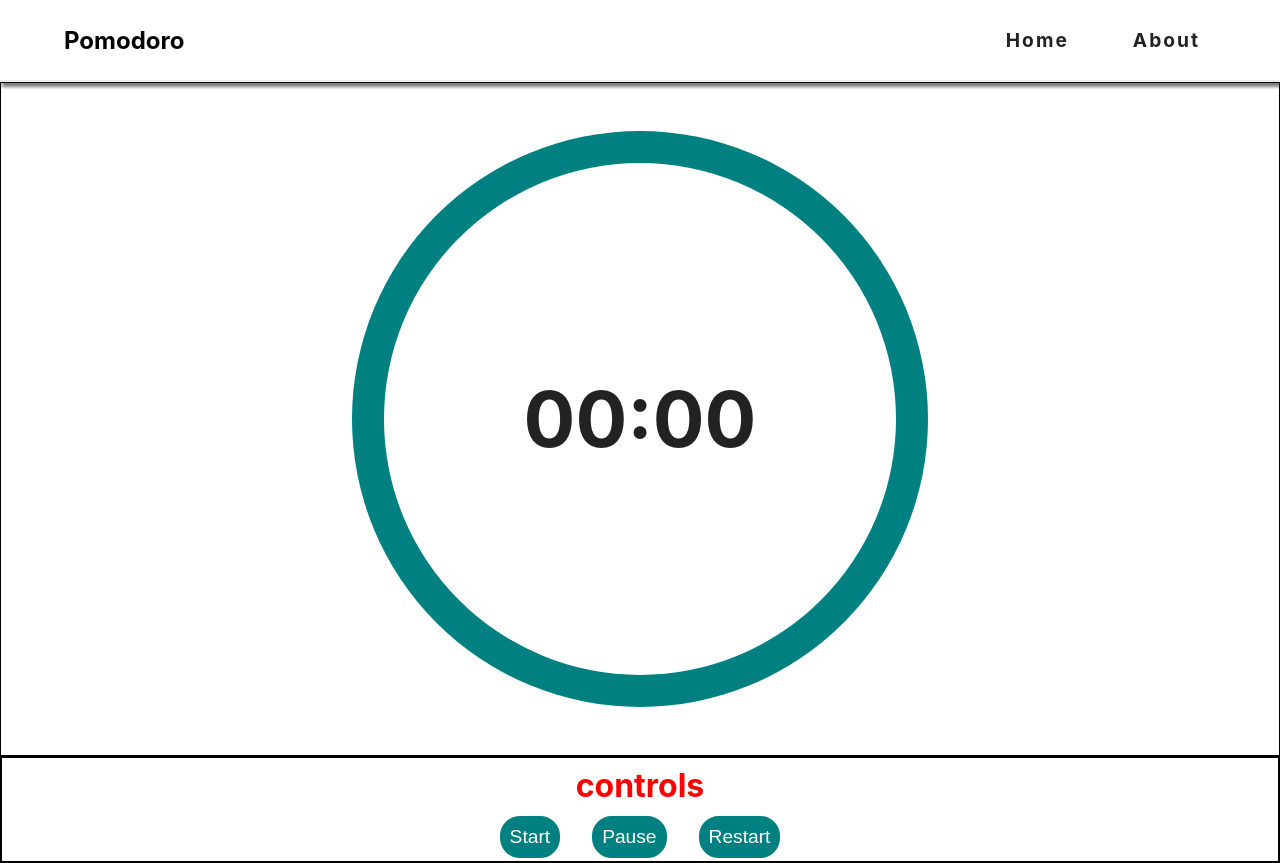
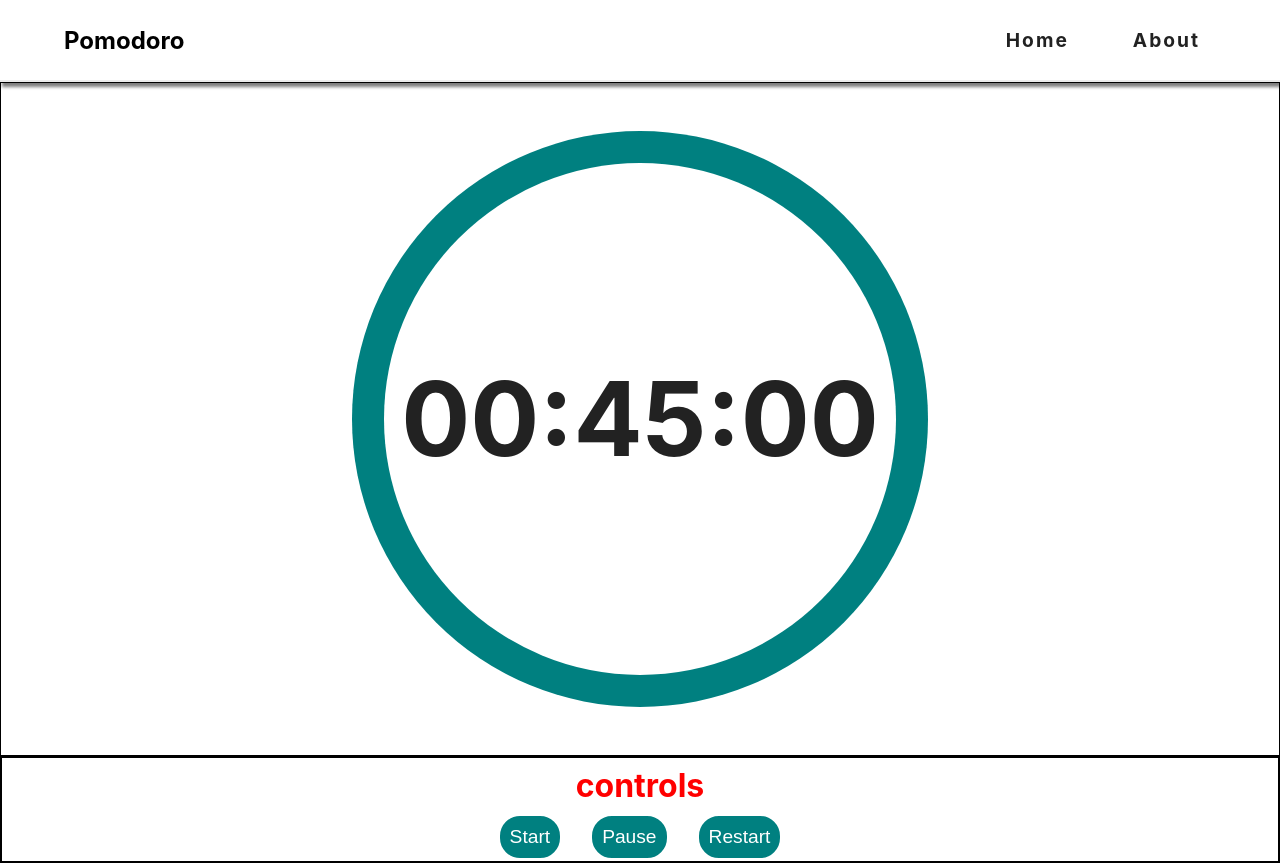
Before and after one commit to JMChurchill/Pomodoro-react-app, a React (Create React App) app in the folder pomodoro-timer/: page / in a window 1280 px wide. Built offline with nearby package versions, Linux system fonts and the light colour scheme.

Commit message:
can edit time

```diff
--- a/pomodoro-timer/src/Components/Timer.js
+++ b/pomodoro-timer/src/Components/Timer.js
@@ -1,18 +1,99 @@
-import React from "react";
+import React, { useState } from "react";
 
-const Timer = ({ time }) => {
+const Timer = ({ time, isEditing, setIsEditing, setTimer }) => {
   // const theT = time;
+  // console.log(time);
+  // const { hours, minutes, seconds } = time;
+  const [secs, setSecs] = useState(0);
+  const [mins, setMins] = useState(0);
+  const [ho, setHo] = useState(0);
+
+  const secondsToHms = (value) => {
+    // console.log(value);
+    const sec = parseInt(value, 10); // convert value to number if it's string
+    let hours = Math.floor(sec / 3600); // get hours
+    let minutes = Math.floor((sec - hours * 3600) / 60); // get minutes
+    let seconds = sec - hours * 3600 - minutes * 60; //  get seconds
+    // add 0 if value < 10; Example: 2 => 02
+    if (hours < 10) {
+      hours = "0" + hours;
+    }
+    if (minutes < 10) {
+      minutes = "0" + minutes;
+    }
+    if (seconds < 10) {
+      seconds = "0" + seconds;
+    }
+    return hours + ":" + minutes + ":" + seconds; // Return is HH : MM : SS
+  };
+
   let formattedTime;
   if (time !== null) {
-    formattedTime = time.toLocaleTimeString();
+    console.log(time);
+    formattedTime = secondsToHms(time);
+    // formattedTime = `${hours}:${minutes}:${seconds}`;
   }
+  const hmsToSeconds = () => {
+    console.log(ho, mins, secs);
+    return ho * 60 * 60 + mins * 60 + secs;
+  };
+  const newTimeSubmit = (e) => {
+    e.preventDefault();
+    console.log("updating timer");
+    // setTimer();
+    // console.log(hmsToSeconds());
+    let totalS = hmsToSeconds();
+    // console.log(totalS);
+    setTimer(totalS);
+    // setTimer();
+    setIsEditing(false);
+  };
+
   return (
     <section className="timer-section">
       <div className="outer-circle">
         <div className="inner-circle">
           <div className="timer">
             {/* <p>{time.toLocaleTimeString()}</p> */}
-            <p>{formattedTime == null ? "00:00" : `${formattedTime}`}</p>
+            {isEditing ? (
+              <form className="time-input" onSubmit={newTimeSubmit}>
+                {/* <form onSubmit={newTimeSubmit}> */}
+                <input
+                  type="numbers"
+                  name="hours"
+                  id="hours"
+                  onChange={(e) => setHo(e.target.value.replace(/\D/, ""))}
+                  value={ho}
+                  className="hours-input"
+                ></input>
+                <p className="colon">:</p>
+                <input
+                  type="numbers"
+                  name="minutes"
+                  id="minutes"
+                  onChange={(e) => {
+                    setMins(e.target.value.replace(/\D/, ""));
+                  }}
+                  value={mins}
+                  className="minutes-input"
+                ></input>
+                <p className="colon">:</p>
+                <input
+                  type="numbers"
+                  name="seconds"
+                  id="seconds"
+                  onChange={(e) => setSecs(e.target.value.replace(/\D/, ""))}
+                  value={secs}
+                  className="seconds-input"
+                />
+                <input type="submit" className="hidden-submit" />
+              </form>
+            ) : (
+              // </div>
+              <p onClick={() => setIsEditing(!isEditing)}>
+                {formattedTime == null ? `00:00:00` : `${formattedTime}`}
+              </p>
+            )}
           </div>
         </div>
       </div>
--- a/pomodoro-timer/src/index.css
+++ b/pomodoro-timer/src/index.css
@@ -190,9 +190,45 @@ Controlbar
 
 .timer p {
   color: var(--mainBlack);
+  font-size: 8vw;
+  font-weight: bold;
+}
+.timer .time-input {
+  /* display: inline-flex; */
+
+  display: inline-flex;
+  flex-wrap: wrap;
+  flex-direction: row;
+  align-content: stretch;
+  justify-content: space-evenly;
+  align-items: baseline;
+}
+
+.timer .time-input input {
   font-size: 6vw;
   font-weight: bold;
+  width: 10vw;
+  height: 10vw;
+  text-align: center;
+  /* text-align: end; */
+  /* position: absolute; */
+  /* top: 50%; */
+  /* left: 50%; */
+  /* transform: translate(-50%, -50%); */
 }
+.timer .time-input .minutes-input {
+  /* text-align: center;
+  color: red; */
+}
+
+.timer .time-input .seconds-input {
+  /* text-align: center;
+  color: rebeccapurple !important; */
+}
+.hidden-submit {
+  display: none;
+}
+
 @media screen and (max-width: 576px) {
   .control-bar h2 {
     /* margin: 0.5rem 0;
@@ -227,4 +263,18 @@ Controlbar
     font-size: 15vw;
     /* font-weight: bold; */
   }
+  .timer .time-input input {
+    font-size: 8vw;
+    /* font-weight: bold; */
+    width: 15vw;
+    height: 15vw;
+    text-align: center;
+    transform: translate(-0%, -10%);
+
+    /* text-align: end; */
+    /* position: absolute; */
+    /* top: 50%; */
+    /* left: 50%; */
+    /* transform: translate(-50%, -50%); */
+  }
 }
--- a/pomodoro-timer/src/pages/Home.js
+++ b/pomodoro-timer/src/pages/Home.js
@@ -1,4 +1,4 @@
-import React, { useState } from "react";
+import React, { useState, useEffect } from "react";
 
 // import components
 import ControlBar from "../Components/ControlBar";
@@ -7,66 +7,71 @@ import Timer from "../Components/Timer";
 
 const Home = () => {
   const [isStarted, setIsStarted] = useState(false);
-  const [time, setTime] = useState(null);
-  const [interval, setSInterval] = useState(null);
-  let clock, offset;
+  const [isEditing, setIsEditing] = useState(false);
+  const [startTime, setStartTime] = useState(() => 45 * 60);
+  const [time, setTime] = useState(() => startTime);
+  // const [interval, setSInterval] = useState(null);
 
-  const myTimer = () => {
-    console.log(isStarted);
-    console.log("timeUpdate");
-    setTime(() => new Date());
-    console.log(time);
+  useEffect(() => {
+    let interval = null;
+    if (isStarted) {
+      interval = setInterval(() => {
+        setTime((time) => time - 1);
+        // console.log(seconds);
+      }, 1000);
+    } else {
+      clearInterval(interval);
+    }
+
+    return () => clearInterval(interval);
+  }, [isStarted]);
+
+  const setTimer = (se) => {
+    // setTime(hours * 60 * 60 + minutes * 60, seconds * 60);
+    setStartTime(se);
+    console.log(`se: ${se}`);
+    resetTimer();
+    // setIsStarted(false);
   };
-  // // default options
-  // var options = options || {};
-  // options.delay = options.delay || 1;
 
   const startTimer = () => {
     // console.log(isStarted);
     if (!isStarted) {
-      setSInterval(setInterval(myTimer, 1000));
-      console.log(`interval: ${interval}`);
-
       console.log("timer started");
       setIsStarted(true);
-      console.log(isStarted);
     }
   };
 
   const stopTimer = () => {
+    //   console.log(isStarted);
     if (isStarted) {
       console.log("timer stopped");
-      console.log(interval);
-      setSInterval(clearInterval(interval));
-      // clearInterval(interval);
-      console.log(interval);
       setIsStarted(false);
-      //   console.log(isStarted);
     }
   };
 
   const resetTimer = () => {
     console.log("timer reset");
-    setSInterval(clearInterval(interval));
-    setTime(null);
+    setTime(startTime);
     setIsStarted(false);
   };
 
-  React.useEffect(() => {
-    // setTime(() => Date.now());
-    // setTime(time - new Date());
-    // clock / 1000;
-    // interval = setInterval(myTimer, 1000);
-    // console.log(time);
-  }, []);
-
   return (
     <main>
-      <Timer time={time} />
+      <Timer
+        time={time}
+        isStarted={isStarted}
+        isEditing={isEditing}
+        setIsEditing={setIsEditing}
+        setTimer={setTimer}
+
+        // seconds={seconds}
+      />
       <ControlBar
         startTimer={startTimer}
         stopTimer={stopTimer}
         resetTimer={resetTimer}
+        setTimer={setTimer}
       />
     </main>
   );
```
